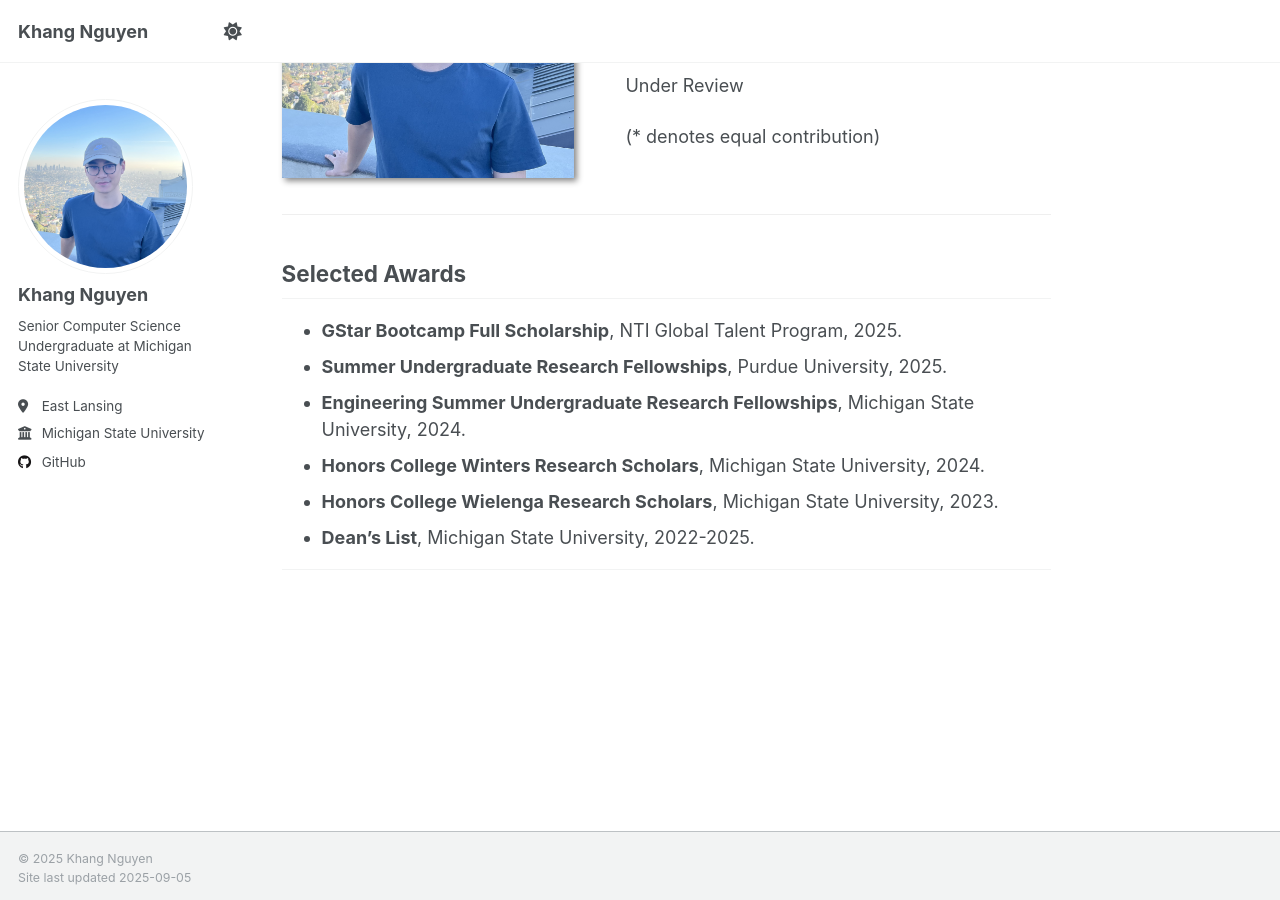
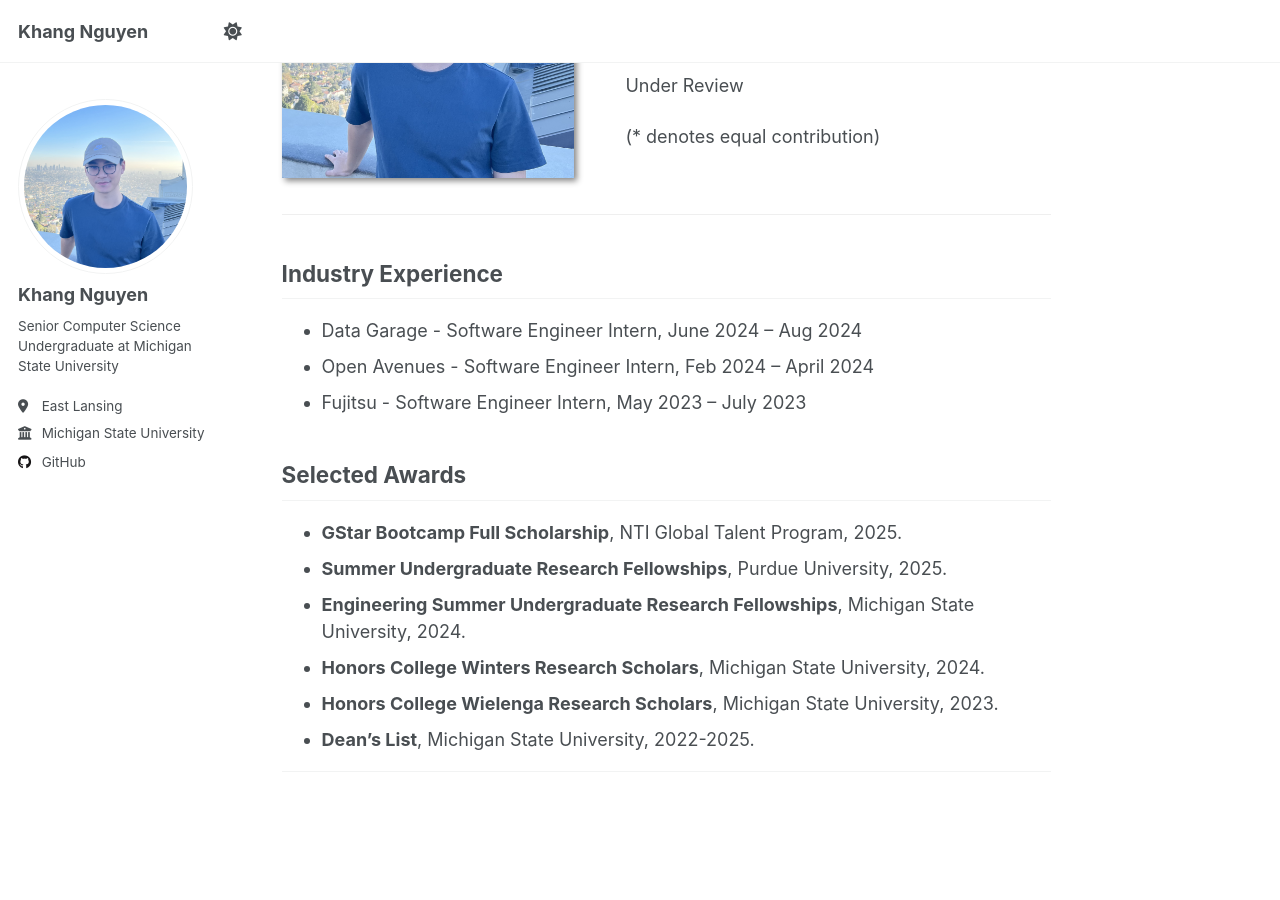
Before and after one commit to nguyenhuykhang/nguyenhuykhang.github.io, a Jekyll site: the page built from _pages/about.md, in a window 1280 px wide and 900 px high, scrolled down 2083 px. Built offline with Jekyll 4.4.1, drawn with Linux system fonts in a browser that asks for light colours; a script that is not in the unit is left out.

Commit message:
Update about.md

```diff
--- a/_pages/about.md
+++ b/_pages/about.md
@@ -77,8 +77,11 @@ Under Review
 </div>
 </div>
 
-
-
+Industry Experience
+------
+- Data Garage - Software Engineer Intern, June 2024 – Aug 2024
+- Open Avenues - Software Engineer Intern, Feb 2024 – April 2024
+- Fujitsu - Software Engineer Intern, May 2023 – July 2023
 
 
 
```
